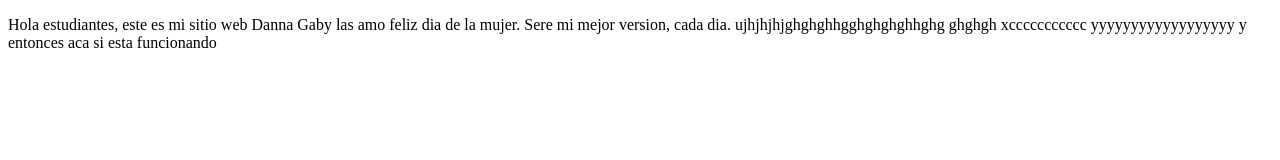
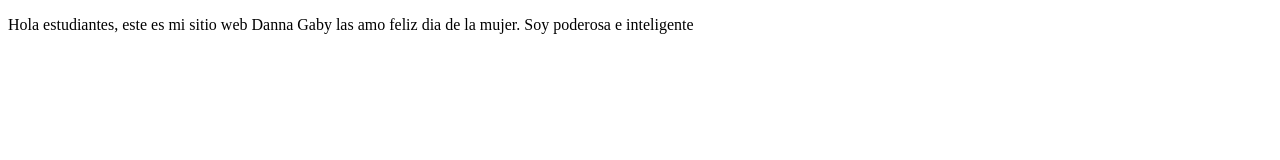
Before and after one commit to aleja104/ProyectoDemoCursoPrework, a plain HTML site: page index.html in a window 1280 px wide. Drawn offline with Linux system fonts and the light colour scheme.

Commit message:
cambios agredados

```diff
--- a/index.html
+++ b/index.html
@@ -8,14 +8,9 @@
 </head>
 <body>
   <p>Hola estudiantes, este es mi sitio web
-      Danna Gaby las amo feliz dia de la mujer. Sere mi mejor version, cada dia. ujhjhjhjghghghhgghghghghhghg
+      Danna Gaby las amo feliz dia de la mujer.
+      Soy poderosa e inteligente
 
-
-      ghghgh
-      xccccccccccc
-
-
-      yyyyyyyyyyyyyyyyyy y entonces aca si esta funcionando
   </p>
 </body>
 </html>
```
